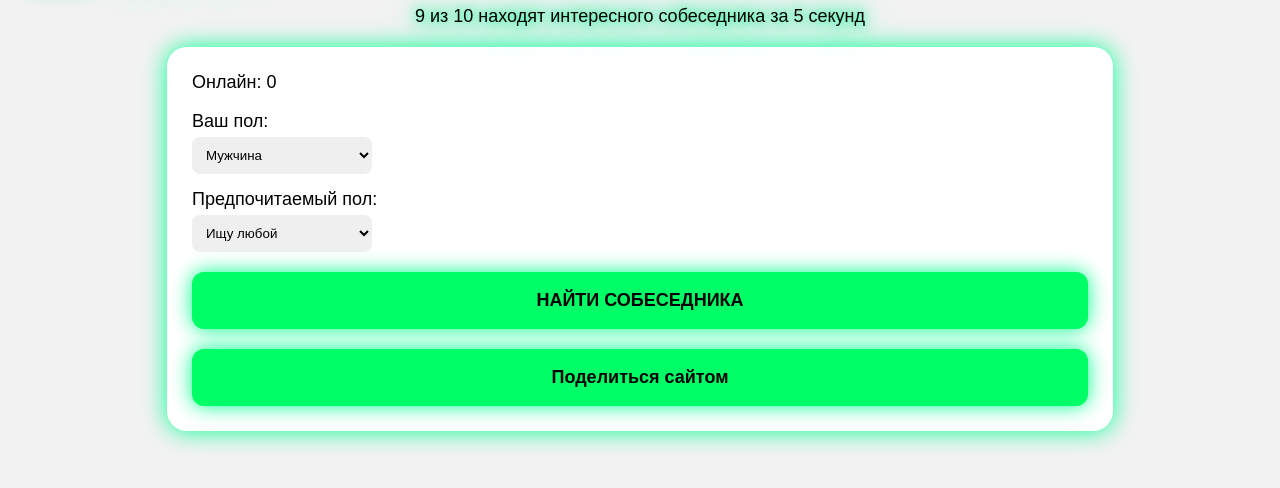
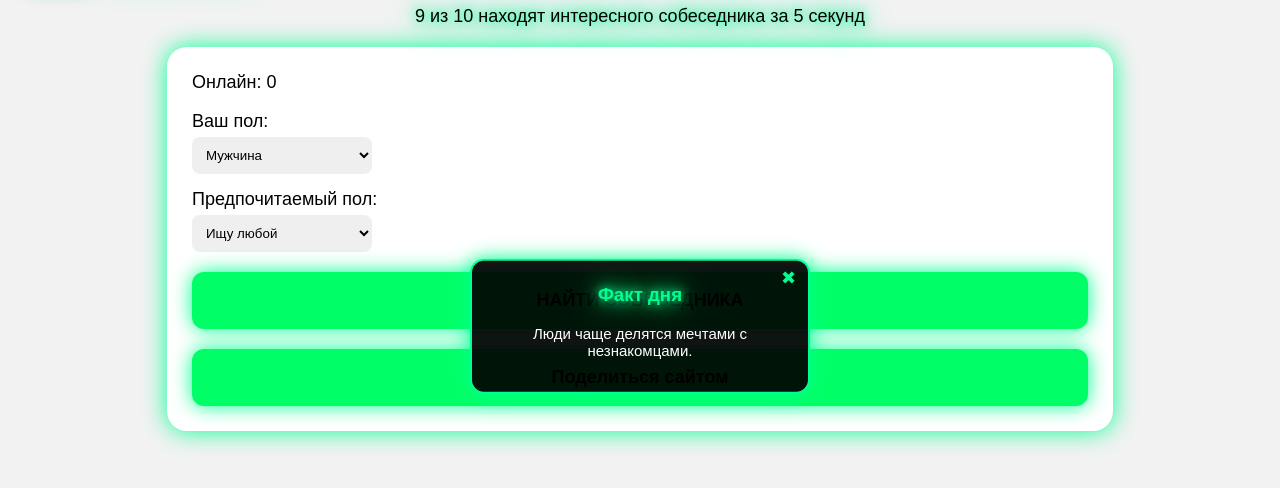
Before and after one commit to ruslankagarmanov38-ui/ruslan_chat2, a website: page public/index.html in a window 1280 px wide. Both pictures are taken after a click on the button "Тёмная тема". Shown: the part 74-562 px from the top of the page. Drawn offline with nearby package versions, Linux system fonts and the light colour scheme; no server answers.

Commit message:
index.html
Signed-off-by: ruslankagarmanov38-ui <ruslankagarmanov38@gmail.com>

```diff
--- a/public/index.html
+++ b/public/index.html
@@ -217,12 +217,57 @@ select {
     border-radius: 10px;
     display: none;
 }
+
+/* --------------------------
+   ФАКТ ДНЯ — ОКНО
+---------------------------*/
+
+#factBox {
+    position: fixed;
+    top: 50%;
+    left: 50%;
+    transform: translate(-50%, -50%) scale(.8);
+    width: 300px;
+    padding: 18px;
+    background: rgba(0,0,0,0.92);
+    border-radius: 14px;
+    border: 2px solid #00ff91;
+    box-shadow: 0 0 20px #00ff91;
+    opacity: 0;
+    transition: .25s ease;
+    z-index: 9999;
+    color: #fff;
+    display: none;
+}
+
+#factBox.show {
+    opacity: 1;
+    transform: translate(-50%, -50%) scale(1);
+}
+
+#factClose {
+    position: absolute;
+    right: 12px;
+    top: 6px;
+    cursor: pointer;
+    font-size: 18px;
+    color: #00ff91;
+}
+
 </style>
 
 <script src="https://cdn.socket.io/4.7.5/socket.io.min.js"></script>
 </head>
 
 <body>
+
+<!-- Факт дня -->
+<div id="factBox">
+    <div id="factClose">✖</div>
+    <h3 style="text-align:center;margin-top:5px;color:#00ff91;" class="glow">Факт дня</h3>
+    <p id="factText" style="text-align:center;font-size:15px;"></p>
+</div>
+
 
 <div id="header">
     <div style="display:flex;align-items:center;gap:12px;">
@@ -233,12 +278,10 @@ select {
     <button id="themeBtn">Тёмная тема</button>
 </div>
 
-<!-- Фраза 6 ("9 из 10") -->
 <div style="text-align:center; margin-top:5px; font-size:18px; color:var(--text);" class="glow">
     9 из 10 находят интересного собеседника за 5 секунд
 </div>
 
-<!-- ГЛАВНАЯ ПАНЕЛЬ -->
 <div id="panel">
 
     <div style="font-size:18px;">Онлайн: <span id="online">0</span></div><br>
@@ -260,11 +303,10 @@ select {
     <div id="spinner"></div>
     <button id="stopSearch">ПРЕКРАТИТЬ ПОИСК</button>
 
-    <!-- Кнопка (7) Поделиться -->
     <button id="shareBtn">Поделиться сайтом</button>
 </div>
 
-<!-- ЧАТ -->
+
 <div id="chat">
     <div id="messages"></div>
     <div id="typing"></div>
@@ -278,24 +320,64 @@ select {
 </div>
 
 
+
 <script>
+
 let socket = io();
 let typingTimer;
 
-/* ТЕМА */
-let dark = true;
-themeBtn.onclick = () => {
-    dark = !dark;
-    document.body.classList.toggle("light");
-    themeBtn.textContent = dark ? "Тёмная тема" : "Светлая тема";
+/* -------- ФАКТ ДНЯ ---------- */
+
+const facts = [
+"В среднем человек открывается незнакомцу в 2 раза быстрее.",
+"Первые 10 секунд решают, продолжится ли разговор.",
+"Каждый пятый находит нового друга в анонимном чате.",
+"66% людей честнее с незнакомцами.",
+"Разговор улучшает настроение в 78% случаев.",
+"Молчание — тоже часть общения.",
+"Лучшие диалоги начинаются случайно.",
+"Самые искренние ответы — первые.",
+"Люди читают сообщения дольше, чем ты думаешь.",
+"Хороший собеседник — редкость.",
+"Каждый день в чатах рождаются тысячи мини-историй.",
+"Анонимность делает людей честнее.",
+"Некоторые диалоги забываются, некоторые — нет.",
+"Твой собеседник сейчас тоже чего-то ждёт.",
+"90% недооценивают, насколько они интересны.",
+"Каждый второй остаётся дольше, чем планировал.",
+"Один диалог может изменить настроение на весь день.",
+"Многие приходят «на минуту», а остаются на час.",
+"Самые тёплые разговоры — с теми, кого не знаешь.",
+"Люди чаще делятся мечтами с незнакомцами."
+];
+
+window.onload = () => {
+    let box = document.getElementById("factBox");
+    let text = document.getElementById("factText");
+    text.textContent = facts[Math.floor(Math.random() * facts.length)];
+
+    box.style.display = "block";
+    setTimeout(() => box.classList.add("show"), 20);
+
+    document.getElementById("factClose").onclick = () => {
+        box.classList.remove("show");
+        setTimeout(() => box.style.display = "none", 250);
+    };
 };
 
-/* Поделиться сайтом */
+/* -------------------------------------------------- */
+
+themeBtn.onclick = () => {
+    document.body.classList.toggle("light");
+    themeBtn.textContent =
+        document.body.classList.contains("light") ?
+        "Светлая тема" : "Тёмная тема";
+};
+
 shareBtn.onclick = () => {
     const url = "https://ruslan-chat2.onrender.com/";
-    if (navigator.share) {
-        navigator.share({ title: "Ruslan Chat", url });
-    } else {
+    if (navigator.share) navigator.share({ title: "Ruslan Chat", url });
+    else {
         navigator.clipboard.writeText(url);
         alert("Ссылка скопирована!");
     }
@@ -303,7 +385,6 @@ shareBtn.onclick = () => {
 
 socket.on("online_count", n => online.textContent = n);
 
-/* Поиск собеседника */
 findBtn.onclick = () => {
     spinner.style.display = "block";
     stopSearch.style.display = "block";
@@ -315,7 +396,6 @@ findBtn.onclick = () => {
     });
 };
 
-/* Прекратить поиск */
 stopSearch.onclick = () => {
     spinner.style.display = "none";
     stopSearch.style.display = "none";
@@ -324,18 +404,14 @@ stopSearch.onclick = () => {
     socket.emit("cancel_search");
 };
 
-/* Начало чата */
 socket.on("chat_start", () => {
     panel.style.display = "none";
     chat.style.display = "block";
-
     messages.innerHTML = "";
     typing.innerHTML = "";
-
     endBtn.style.display = "block";
 });
 
-/* Отправка сообщений */
 sendBtn.onclick = sendMsg;
 msgInput.onkeydown = e => {
     if (e.key === "Enter") sendMsg();
@@ -345,7 +421,6 @@ msgInput.onkeydown = e => {
 function sendMsg() {
     let text = msgInput.value.trim();
     if (!text) return;
-
     append("Вы: " + text);
     socket.emit("msg", text);
     msgInput.value = "";
@@ -361,27 +436,23 @@ function append(t) {
     messages.scrollTop = messages.scrollHeight;
 }
 
-/* Печатает */
 socket.on("typing", () => {
     typing.textContent = "Собеседник печатает...";
     clearTimeout(typingTimer);
     typingTimer = setTimeout(() => typing.textContent = "", 1500);
 });
 
-/* Завершить чат */
 endBtn.onclick = () => socket.emit("end");
 
-/* Чат завершён */
 socket.on("chat_end", () => {
     chat.style.display = "none";
     panel.style.display = "block";
-
     spinner.style.display = "none";
     stopSearch.style.display = "none";
     findBtn.style.display = "block";
-
     messages.innerHTML = "";
 });
+
 </script>
 
 </body>
```
